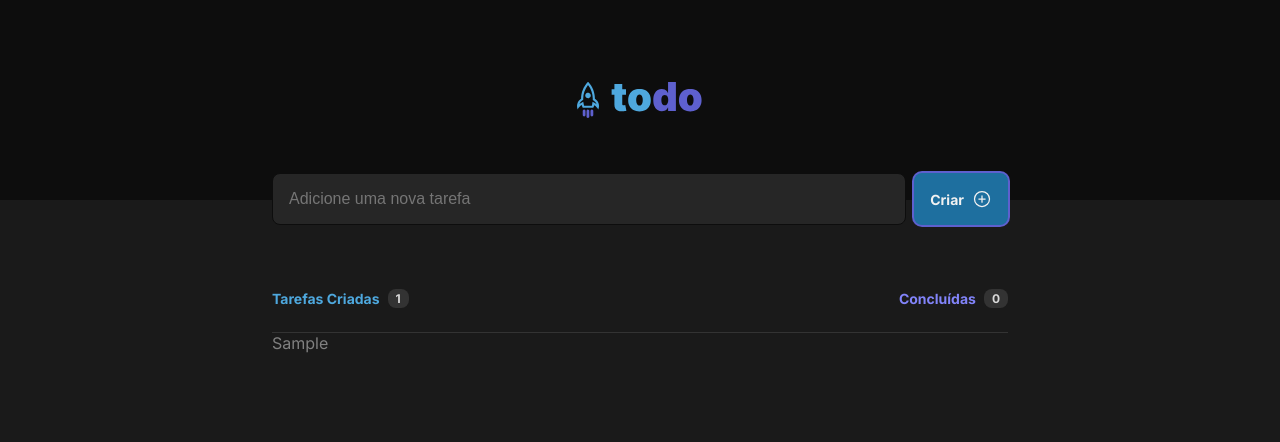
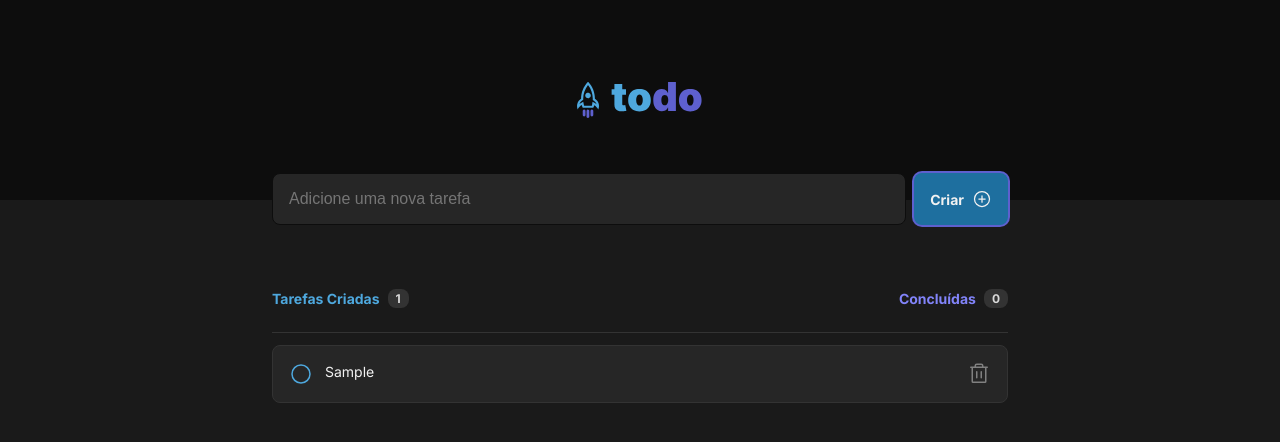
Before and after one commit to jvLarger/todo-list-ignite, a React (Vite) app: page / in a window 1280 px wide. Both pictures are taken after typing "Sample" into the empty fields and a click on the button "Criar". Shown: the top 442 px of the page. Built offline with nearby package versions, Linux system fonts and the light colour scheme.

Commit message:
Estilizando as tarefas

```diff
--- a/src/App.tsx
+++ b/src/App.tsx
@@ -12,12 +12,7 @@ import {
 } from 'react';
 import { TaskCounter } from './components/TaskCounter';
 import { EmptyTaskList } from './components/EmptyTaskList';
-
-export interface Task {
-    id: string;
-    content: string;
-    completed: boolean;
-}
+import { Task, TaskItem } from './components/TaskItem';
 
 function App() {
     const [newTaskText, setNewTaskText] = useState('');
@@ -32,7 +27,7 @@ function App() {
         const newTaskList = [
             ...tasks,
             {
-                id: new Date().getTime().toString(),
+                id: '_' + new Date().getTime().toString(),
                 content: newTaskText,
                 completed: false,
             },
@@ -59,6 +54,25 @@ function App() {
         localStorage.setItem('todolist-ignite', JSON.stringify(tasks));
     }
 
+    function handleChangeCompletedValue(taskToChange: Task) {
+        setTasks((prevTasks) =>
+            prevTasks.map((task) => {
+                if (task.id === taskToChange.id) {
+                    return { ...task, completed: !taskToChange.completed };
+                }
+                return task;
+            }),
+        );
+    }
+
+    function handleDeleteTask(taskToDelete: Task) {
+        setTasks((prevTasks) =>
+            prevTasks.filter((task) => {
+                return task.id != taskToDelete.id;
+            }),
+        );
+    }
+
     return (
         <>
             <Header />
@@ -83,8 +97,17 @@ function App() {
                 <TaskCounter tasks={tasks} />
 
                 {tasks.length > 0 ? (
-                    tasks.map((task) => {
-                        return <p key={task.id}>{task.content}</p>;
+                    [...tasks].reverse().map((task) => {
+                        return (
+                            <TaskItem
+                                key={task.id}
+                                task={task}
+                                onChangeCompletedValue={
+                                    handleChangeCompletedValue
+                                }
+                                onDeleteTask={handleDeleteTask}
+                            />
+                        );
                     })
                 ) : (
                     <EmptyTaskList />
--- /dev/null
+++ b/src/components/TaskItem.module.css
@@ -0,0 +1,47 @@
+.container {
+    background-color: var(--gray-500);
+    padding: 1rem;
+    display: flex;
+    align-items: start;
+    gap: 0.75rem;
+    margin-top: 0.75rem;
+    border-radius: 8px;
+    border: 1px solid var(--gray-400);
+}
+
+.container > p {
+    flex: 1;
+    line-height: 1.4;
+    font-size: 0.875rem;
+    color: var(--gray-100);
+}
+
+.container > input[type='checkbox'] {
+    display: none;
+}
+
+.checkbox {
+    color: var(--blue-500);
+}
+
+.completed {
+    border: 1px solid var(--gray-500);
+}
+
+.completed .checkboxChecked {
+    color: var(--purple-800);
+}
+
+.container.completed > p {
+    color: var(--gray-300);
+    text-decoration: line-through;
+}
+
+.container > button {
+    background-color: transparent;
+    border: 0;
+    border-radius: 8px;
+    color: var(--gray-300);
+    display: flex;
+    align-items: center;
+}
--- /dev/null
+++ b/src/components/TaskItem.tsx
@@ -0,0 +1,56 @@
+import { CheckCircle, Circle, Trash } from '@phosphor-icons/react';
+
+import styles from './TaskItem.module.css';
+import { FormEvent } from 'react';
+
+export interface Task {
+    id: string;
+    content: string;
+    completed: boolean;
+}
+
+interface TaskItemProps {
+    task: Task;
+    onChangeCompletedValue: (task: Task) => void;
+    onDeleteTask: (task: Task) => void;
+}
+
+export function TaskItem({
+    task,
+    onChangeCompletedValue,
+    onDeleteTask,
+}: TaskItemProps) {
+    function handleCompletedValue() {
+        onChangeCompletedValue(task);
+    }
+
+    function handleDeleteTask(event: FormEvent) {
+        event?.preventDefault();
+        onDeleteTask(task);
+    }
+
+    const classCompleted = task.completed ? styles.completed : '';
+
+    return (
+        <label className={styles.container + ' ' + classCompleted}>
+            <input
+                type="checkbox"
+                checked={task.completed}
+                onChange={handleCompletedValue}
+            />
+            {task.completed ? (
+                <CheckCircle
+                    weight="fill"
+                    className={styles.checkboxChecked}
+                    size={24}
+                />
+            ) : (
+                <Circle className={styles.checkbox} size={24} />
+            )}
+            <p>{task.content}</p>
+            <button onClick={handleDeleteTask}>
+                <Trash size={24} />
+            </button>
+        </label>
+    );
+}
```
